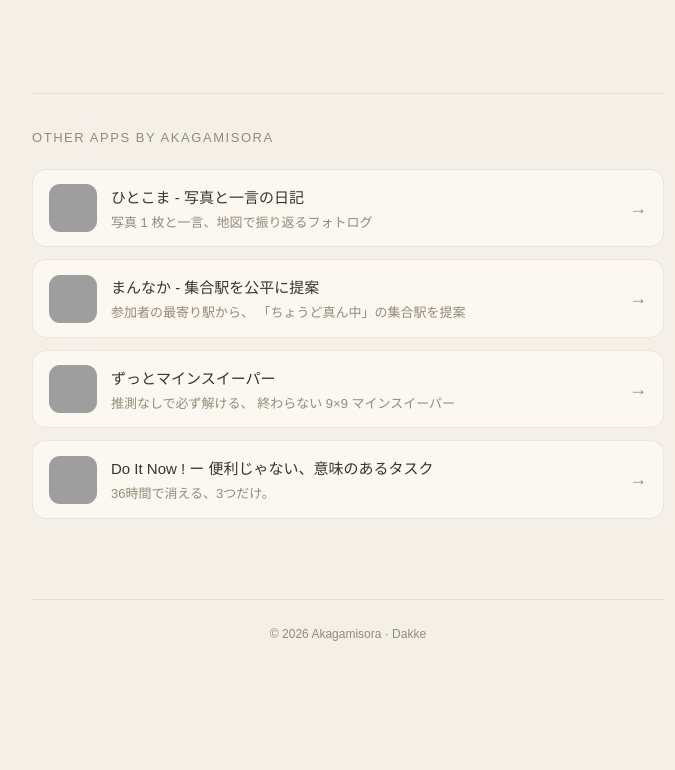
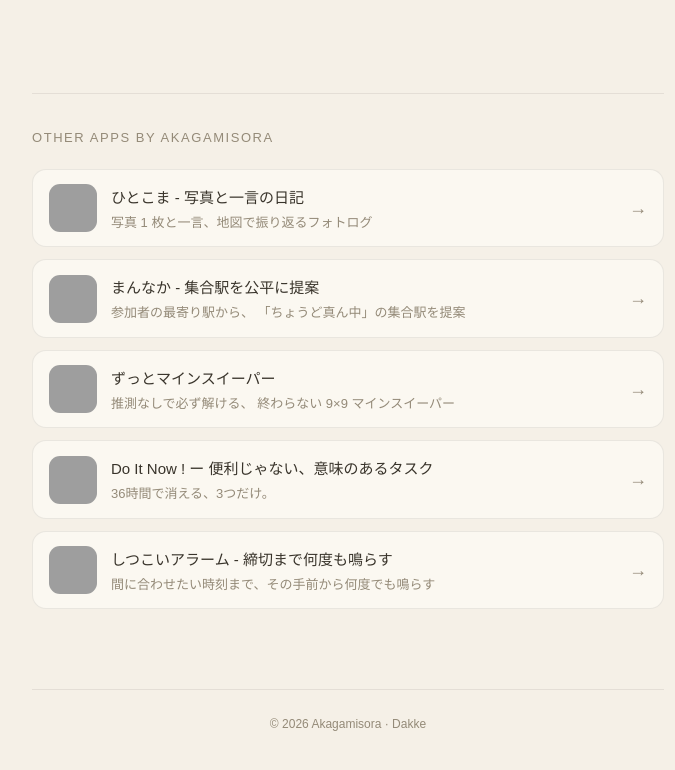
Before and after one commit to Akagamisora/dakke-privacy, a plain HTML site: page index.html in a window 1280 px wide. Shown: the part 4861-5631 px from the top of the page, without its empty margins (292-967 px from the left). Before the commit the page ends 5603 px from the top, so only its background shows below. Drawn offline with Linux system fonts and the light colour scheme; grey boxes are pictures that could not be loaded; a web font is replaced by a local one.

Commit message:
他アプリ一覧に「しつこいアラーム」を追加
Co-Authored-By: Claude Opus 5 (1M context) <noreply@anthropic.com>

```diff
--- a/index.html
+++ b/index.html
@@ -572,6 +572,25 @@
             </div>
             <span class="app-card-arrow">→</span>
           </a>
+          <a
+            class="app-card"
+            href="https://akagamisora.github.io/shitsukoi-alarm-privacy/"
+            target="_blank"
+            rel="noopener"
+          >
+            <img
+              class="app-card-icon"
+              src="https://akagamisora.github.io/shitsukoi-alarm-privacy/app-icon.png"
+              alt=""
+            />
+            <div class="app-card-meta">
+              <div class="app-card-name">しつこいアラーム - 締切まで何度も鳴らす</div>
+              <div class="app-card-desc">
+                間に合わせたい時刻まで、その手前から何度でも鳴らす
+              </div>
+            </div>
+            <span class="app-card-arrow">→</span>
+          </a>
         </div>
       </section>
 
```
